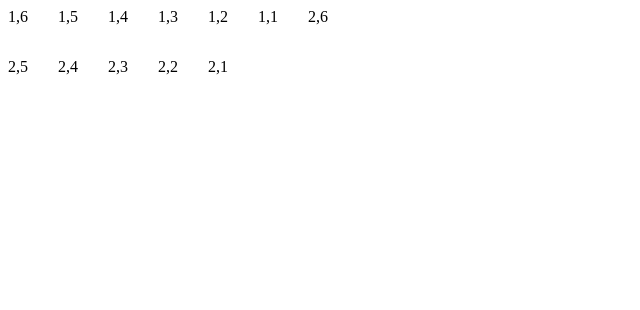
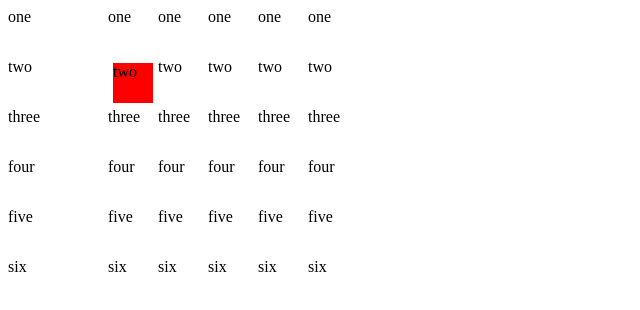
Before and after one commit to andrewbmcintosh/theGame, a plain HTML site: page index.html in a window 1280 px wide. Shown: the whole page, without its empty margins (0-640 px from the left). Drawn offline with nearby package versions, Linux system fonts and the light colour scheme.

Commit message:
before the change to flex

```diff
--- a/index.html
+++ b/index.html
@@ -20,47 +20,69 @@
 </head>
 
 <body>
-    <!-- this is the original board -->
-    <div class='container'>
-        <div class="columnOne">1,6</div>
-        <div class="columnOne">1,5</div>
-        <div class="columnOne">1,4</div>
-        <div class="columnOne">1,3</div>
-        <div class="columnOne">1,2</div>
-        <div class="columnOne">1,1</div>
-        <div class="columnTwo">2,6</div>
-        <div>2,5</div>
-        <div>2,4</div>
-        <div>2,3</div>
-        <div>2,2</div>
-        <div>2,1</div>
+
+    <div class="container">
+        <div class="columnOne">
+            <div>one</div>
+            <div>two</div>
+            <div>three</div>
+            <div>four</div>
+            <div>five</div>
+            <div>six</div>
+        </div>
+    <div class="columnTwo">
+            <!-- <div>one</div>
+            <div>two</div>
+            <div>three</div>
+            <div>four</div>
+            <div>five</div>
+            <div>six</div> -->
     </div>
-    <!-- RESTARTED BELOW -->
-    <!-- <br> sss
-    <div class="containerTwo">
-        <div class="columnOneGrid">
-            <div>test</div>
-            <div>test</div>
-            <div>test</div>
-            <div>test</div>
-            <div>test</div>
+    <div class="columnThree">
+            <div>one</div>
+            <div class="item">two</div>
+            <div>three</div>
+            <div>four</div>
+            <div>five</div>
+            <div>six</div>
+    </div>
+    <div class="columnFour">
+            <div>one</div>
+            <div>two</div>
+            <div>three</div>
+            <div>four</div>
+            <div>five</div>
+            <div>six</div>
+    </div>
+    <div class="columnFive">
+            <div>one</div>
+            <div>two</div>
+            <div>three</div>
+            <div>four</div>
+            <div>five</div>
+            <div>six</div>
+    </div>
+    <div class="columnSix">
+            <div>one</div>
+            <div>two</div>
+            <div>three</div>
+            <div>four</div>
+            <div>five</div>
+            <div>six</div>
+    </div>
+    <div class="columnSeven">
+            <div>one</div>
+            <div>two</div>
+            <div>three</div>
+            <div>four</div>
+            <div>five</div>
+            <div>six</div>
+    </div>
+    </div>
 
-        </div>
-        <div class="columnTwoGrid">
-            <div>test</div>
-            <div>test</div>
-            <div>test</div>
-            <div>test</div>
-        </div>
-        <div class="columnThreeGrid">
-            <div>test</div>
-            <div>test</div>
-            <div>test</div>
-            <div>test</div>
-        </div>
-    </div> -->
-    <!-- can i create a board where auto flow is utilized? -->
-    <!-- create 7 column grids -->
+
+
+
 </body>
 
 </html>
--- a/main.css
+++ b/main.css
@@ -1,57 +1,56 @@
 .container {
     display: grid;
     grid-template-columns: 40px 40px 40px 40px 40px 40px 40px;
-grid-template-rows: 40px 40px 40px 40px 40px 40px ;
 grid-gap: 10px;
 }
-
-
-
-/* RESTART AFTER BELOW */
-/* .containerTwo {
-    display: grid;
-    grid-template-columns: 40px 40px 40px 40px 40px 40px 40px;
-grid-template-rows: 40px 40px 40px 40px 40px 40px ;
-grid-column-gap: 10px;
-grid-row-gap: 10px;
-}
-.columnOneGrid {
-    display: grid;
-    align-content: end;
-    grid-row-start:1;
-    grid-row-end: 6;
-    grid-column-start: 1;
-    grid-row-gap: 5px;
-}
-.columnTwoGrid {
-    display: grid;
-    grid-row-start:1;
-    grid-row-end: 6;
-    grid-column-start: 2;
-    grid-row-gap: 5px;
+.item {
+    background: red;
+    width: 40px;
+    height: 40px;
+    margin: 5px;
 
 }
-.columnThreeGrid {
+/* the column grids */
+.columnOne {
     display: grid;
-    grid-row-start:1;
-    grid-row-end: 6;
-    grid-column-start: 3;
-    grid-row-gap: 5px;
+    grid-template-rows: 40px 40px 40px 40px 40px 40px ;
+grid-gap: 10px;
+grid-column: 1;
 }
-
-.columnOne {
-    grid-row-start: 1;
-    grid-row-end: 7;
-
-
+.columnTwo {
+    display: flex;
+    flex-flow: column-reverse;
+grid-gap: 10px;
+grid-column: 2;
+flex: 0 0 300px;
 }
-
-.columnTwo {
-   grid-row-start: 1;
-   grid-row-end: 6;
+.columnThree {
+    display: grid;
+    grid-template-rows: 40px 40px 40px 40px 40px 40px ;
+grid-gap: 10px;
+grid-column: 3;
 }
-
-#16 {
-    grid-row: 2;
-    grid-column: 3;
-} */
+.columnFour {
+    display: grid;
+    grid-template-rows: 40px 40px 40px 40px 40px 40px ;
+grid-gap: 10px;
+grid-column: 4;
+}
+.columnFive {
+    display: grid;
+    grid-template-rows: 40px 40px 40px 40px 40px 40px ;
+grid-gap: 10px;
+grid-column: 5;
+}
+.columnSix {
+    display: grid;
+    grid-template-rows: 40px 40px 40px 40px 40px 40px ;
+grid-gap: 10px;
+grid-column: 6;
+}
+.columnSeven {
+    display: grid;
+    grid-template-rows: 40px 40px 40px 40px 40px 40px ;
+grid-gap: 10px;
+grid-column: 7;
+}
```
